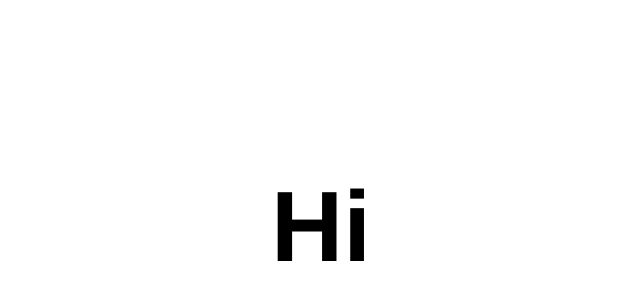
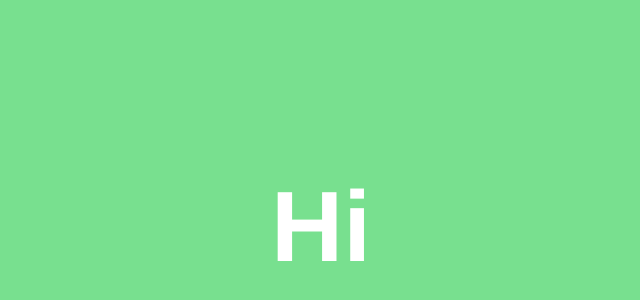
Before and after one commit to ebrazafindralambo/Hi, a plain HTML site: page index.html in a window 1280 px wide. Shown: the part 218-518 px from the top of the page, without its empty margins (327-967 px from the left). Drawn offline with Linux system fonts and the light colour scheme.

Commit message:
green background

```diff
--- a/index.html
+++ b/index.html
@@ -4,6 +4,10 @@
 		<meta charset="utf-8">
 	</head>
 	<style type="text/css">
+		body{
+			background: #78e08f;
+			color: white;
+		}
 		H1{
 			position: absolute;
 			top: 40%;
@@ -11,7 +15,6 @@
 			font-family: helvetica;
 			font-size: 100;
 			text-align: center;
-
 		}
 	</style>
 	<body>
```
